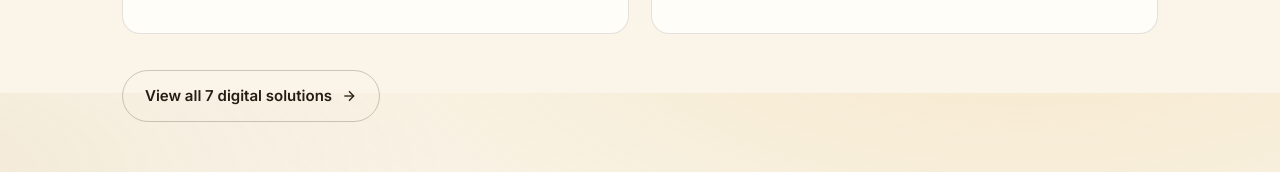
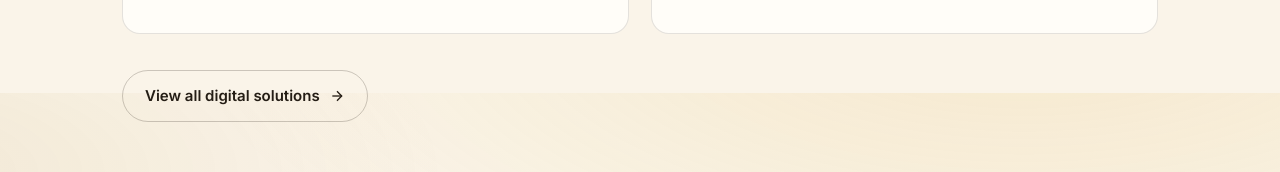
Before and after one commit to dynastyweb26/dynasty-web, a Next.js app: page / in a window 1280 px wide. Shown: the part 4707-4879 px from the top of the page. Built offline with nearby package versions, Linux system fonts and the light colour scheme.

Commit message:
fix: homepage link no longer hardcodes 7 solutions
Co-Authored-By: Claude Opus 5.5 <noreply@anthropic.com>
Claude-Session: https://claude.ai/code/session_01Vqbk2S9AQUZtF1PMGHFS8r

```diff
--- a/components/HomeClient.js
+++ b/components/HomeClient.js
@@ -158,7 +158,7 @@ export function HomeClient() {
 
           <div className="teaser-action-row">
             <Link href="/solutions" className="btn btn-ghost">
-              View all 7 digital solutions
+              View all digital solutions
               <svg width="16" height="16" viewBox="0 0 24 24" fill="none" stroke="currentColor" strokeWidth="2">
                 <line x1="5" y1="12" x2="19" y2="12" />
                 <polyline points="12 5 19 12 12 19" />
```
